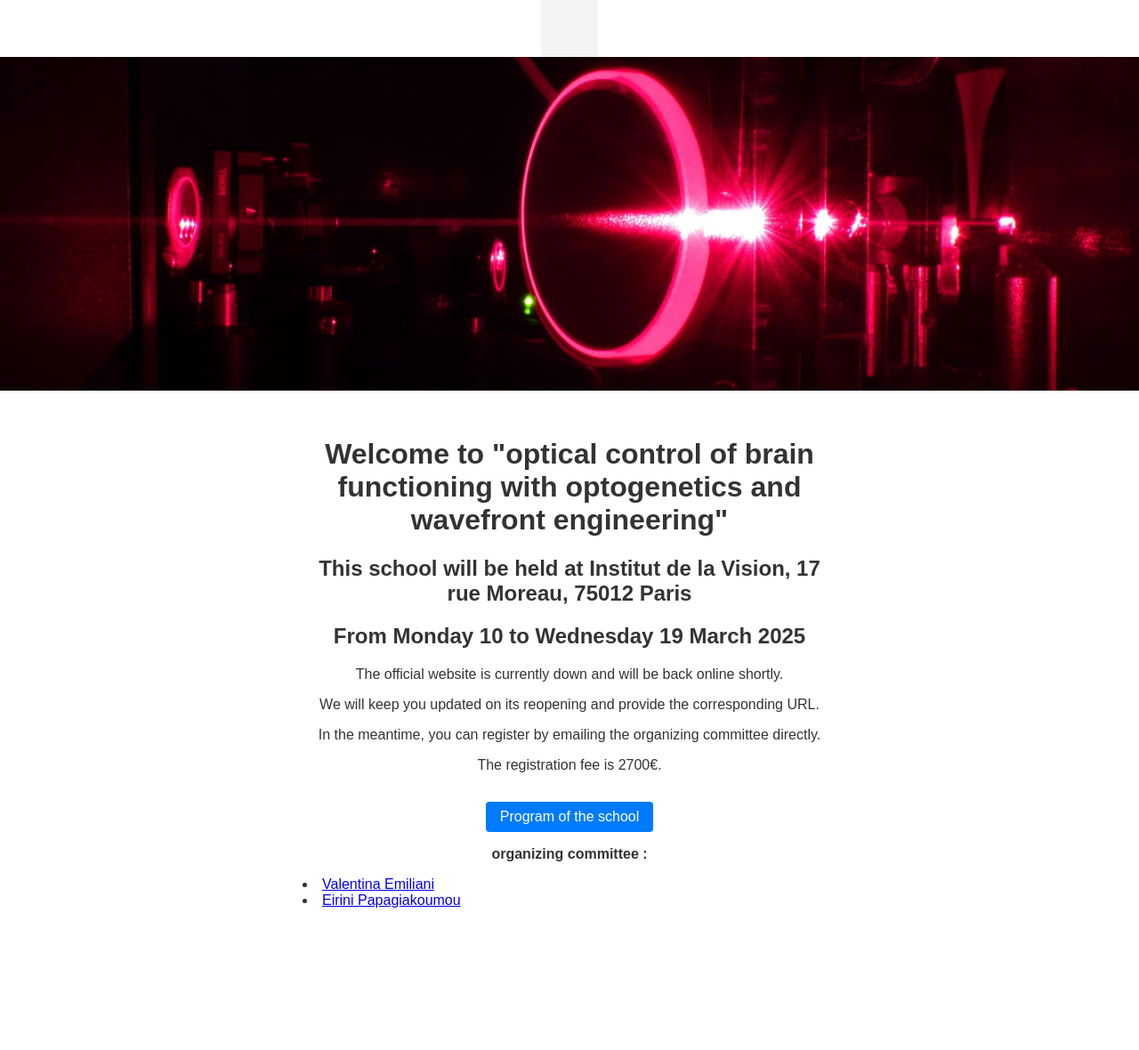
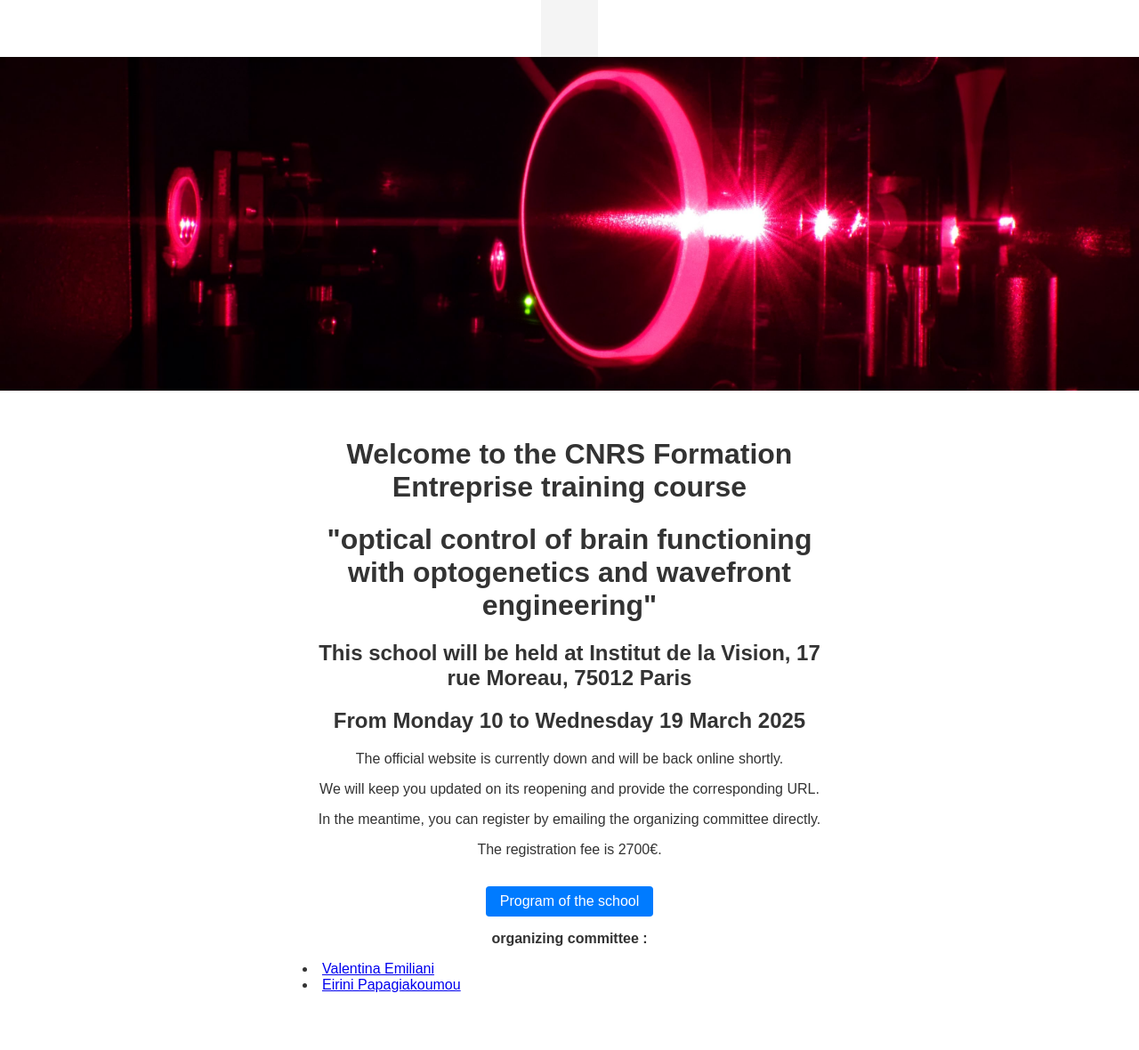
Before and after one commit to vdesars/vdesars.github.io, a Jekyll site: the page built from index.md, in a window 1280 px wide. Shown: the whole page at 89% size. Built offline with Jekyll 4.4.1, drawn with Linux system fonts in a browser that asks for light colours; before the commit the page ends 1085 px from its top, so only the background shows below that.

Commit message:
optoschool

```diff
--- a/index.md
+++ b/index.md
@@ -8,7 +8,8 @@ title: "Page d'Accueil"
 </div>
 
 <div class="content">
-  <h1>Welcome to "optical control of brain functioning with optogenetics and wavefront engineering"</h1>
+  <h1>Welcome to the CNRS Formation Entreprise training course</h1>
+  <h1>"optical control of brain functioning with optogenetics and wavefront engineering"</h1>
   <h2>This school will be held at Institut de la Vision, 17 rue Moreau, 75012 Paris</h2>
   <h2>From Monday 10 to Wednesday 19 March 2025</h2>
   <p>The official website is currently down and will be back online shortly.</p>
```
Also changed, not shown: 1 other file.
